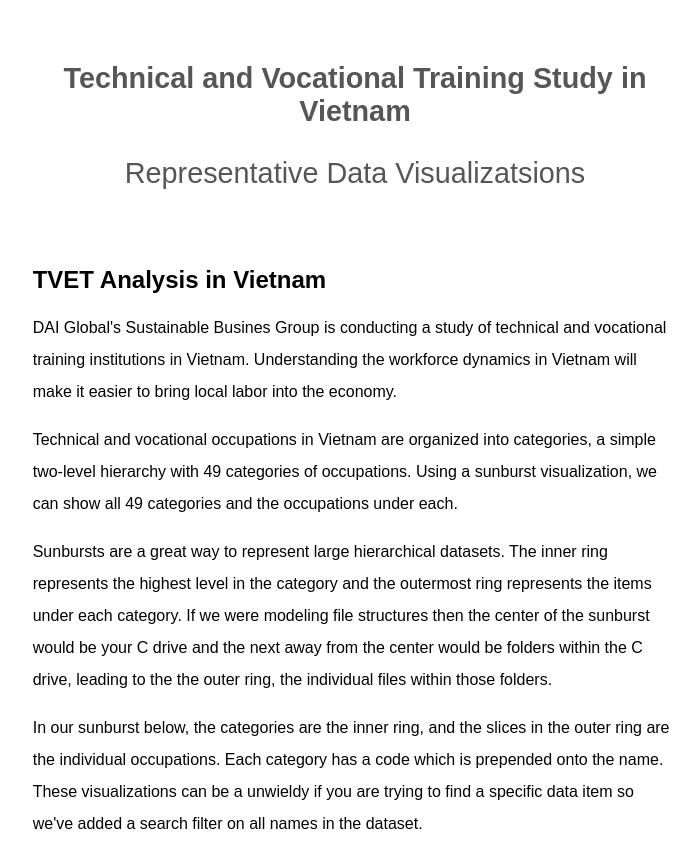
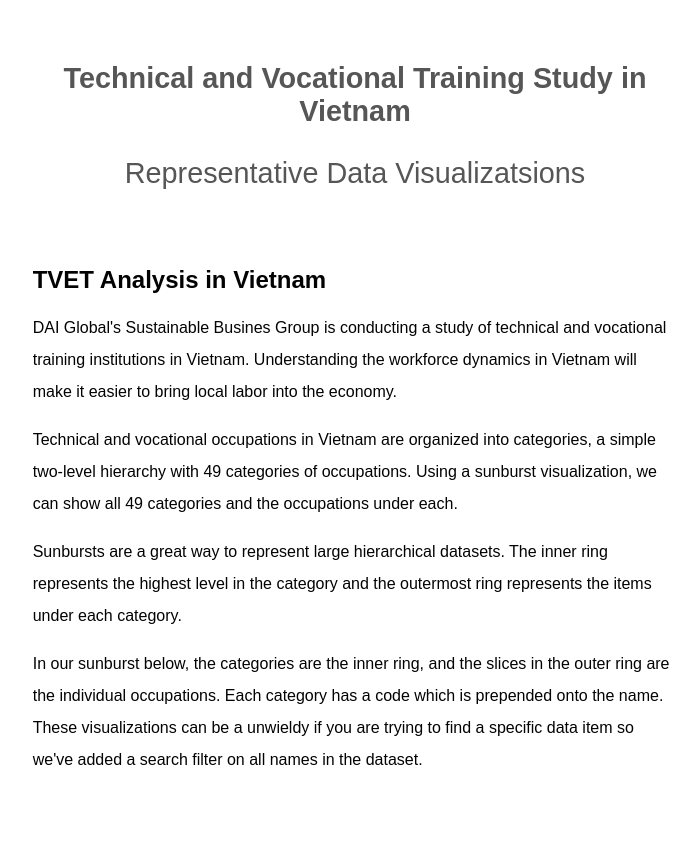
Before and after one commit to deriggi/deriggi.github.io, a plain HTML site: page index.html in a window 1280 px wide. Shown: the top 843 px of the page, without its empty margins (285-985 px from the left). Drawn offline with nearby package versions, Linux system fonts and the light colour scheme; a web font is replaced by a local one.

Commit message:
slimming down the text

```diff
--- a/index.html
+++ b/index.html
@@ -33,7 +33,7 @@
         Technical and vocational occupations in Vietnam are organized into categories, a simple two-level hierarchy with 49 categories of occupations. Using a sunburst visualization, we can show all 49 categories and the occupations under each.</p>
 
     <p class = "lefont"  id="description3" style="opacity:0; line-height: 2em; text-align:left;  margin-left:auto; margin-right:auto; width:51%; margin-bottom:10px">
-        Sunbursts are a great way to represent large hierarchical datasets. The inner ring represents the highest level in the category and the outermost ring represents the items under each category. If we were modeling file structures then the center of the sunburst would be your C drive and the next away from the center would be folders within the C drive, leading to the the outer ring, the individual files within those folders.
+        Sunbursts are a great way to represent large hierarchical datasets. The inner ring represents the highest level in the category and the outermost ring represents the items under each category. <!--If we were modeling file structures then the center of the sunburst would be your C drive and the next away from the center would be folders within the C drive, leading to the the outer ring, the individual files within those folders.-->
     </p>
 
 
```
